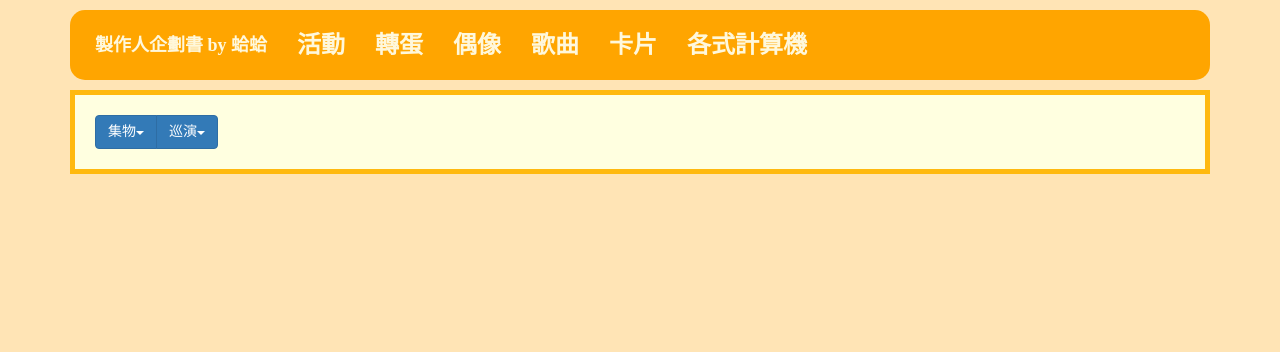
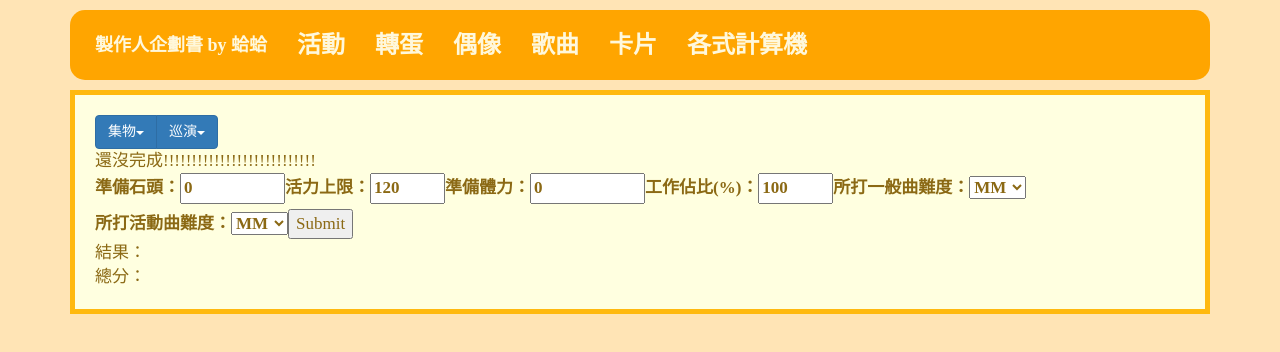
Before and after one commit to hakii6/mltw_web_app, a React (Create React App) app: page /cal/theater/1 in a window 1280 px wide. Shown: the top 352 px of the page. Built offline with nearby package versions, Linux system fonts and the light colour scheme; no server answers.

Commit message:
add theatercal

```diff
--- a/src/components/calculators/TheaterCal.js
+++ b/src/components/calculators/TheaterCal.js
@@ -4,27 +4,116 @@ class TheaterCal extends Component{
   constructor(props) {
     super(props);
     this.state = {
-      // value: 'Please write an essay about your favorite DOM element.'
+      stone: 0,
+      energy_limit: 120,
+      energy_extra: 0,
+      work: 100,
+      normal_diff: "MM",
+      event_diff: "MM"
     };
+    this.handleInputChange = this.handleInputChange.bind(this);
+    this.handleSubmit = this.handleSubmit.bind(this);
+  }
+  handleInputChange(event) {
+    const target = event.target;
+    const value = target.value;
+    const name = target.name;
+    this.setState({
+      [name]: value
+    });
+    // this.setState({stone: event.target.value});
+  }
+  handleSubmit(event) {
+    const normal_cost_dict = {'2M': 15, '2M+': 25, '4M': 20, '6M': 25, 'MM': 30}
+    const normal_pt_dict = {'2M': 35, '2M+': 62, '4M': 49, '6M': 64, 'MM': 85}
+    const normal_item_dict = {'2M': 35, '2M+': 62, '4M': 49, '6M': 64, 'MM': 85}
+    const event_pt_dict = {'2M': 269, '2M+': 447, '4M': 358, '6M': 447, 'MM': 537}
+    const event_cost_dict = {'2M': 90, '2M+': 150, '4M': 120, '6M': 150, 'MM': 180}
 
-    // this.handleChange = this.handleChange.bind(this);
-    this.handleSubmitA = this.handleSubmitA.bind(this);
-  }
-  handleSubmitA(event) {
-    // alert('An essay was submitted: ' + this.state.value);
+    const normal_cost = normal_cost_dict[this.state.normal_diff];
+    const normal_pt = normal_pt_dict[this.state.normal_diff];
+    const normal_item = normal_item_dict[this.state.normal_diff];
+
+    const event_cost = event_cost_dict[this.state.event_diff];
+    const event_pt = event_pt_dict[this.state.event_diff];
+
+
+
+    var energy_total = parseInt(this.state.stone / 50) * this.state.energy_limit + this.state.energy_extra;
+    var energy_on_work = parseInt(energy_total * this.state.work) / 100;
+    var energy_on_live = parseInt(energy_total - energy_on_work);
+
+    var item_get = parseInt((energy_on_work * 0.7 + energy_on_live * 1) / normal_cost) * normal_item ;
+    var point_on_normal = item_get;
+    var point_on_event = parseInt(item_get * event_pt) / event_cost;
+
+    var point_total = parseInt(point_on_normal + point_on_event);
+
+    this.setState({
+      result: point_total
+    });
+
+
     event.preventDefault();
   }
   render() {
-    const normal_pt = {'2M': 35, '2M+': 62, '4M': 49, '6M': 64, 'MM': 85}
-    const normal_item = {'2M': 35, '2M+': 62, '4M': 49, '6M': 64, 'MM': 85}
-    const event_pt = {'2M': 269, '2M+': 447, '4M': 358, '6M': 447, 'MM': 537}
-    const event_cost = {'2M': 90, '2M+': 150, '4M': 120, '6M': 150, 'MM': 180}
+
     // console.log(pt)
 
 		return (
-      <form onSubmit={this.handleSubmitA}>
+      <div>
+        還沒完成!!!!!!!!!!!!!!!!!!!!!!!!!!!
+        <form onSubmit={this.handleSubmit}>
+          <label>
+            準備石頭：
+            <input type="number" name="stone" value={this.state.stone} onChange={this.handleInputChange} min="0" max="999999"/>
+          </label>
 
-      </form>
+          <label>
+            活力上限：
+            <input type="number" name="energy_limit" value={this.state.energy_limit} onChange={this.handleInputChange} min="0" max="240"/>
+          </label>
+
+          <label>
+            準備體力：
+            <input type="number" name="energy_extra" value={this.state.energy_extra} onChange={this.handleInputChange} min="0" max="9999999"/>
+          </label>
+
+          <label>
+            工作佔比(%)：
+            <input type="number" name="work" value={this.state.work} onChange={this.handleInputChange} min="0" max="100"/>
+          </label>
+
+          <label>
+            所打一般曲難度：
+            <select name="normal_diff" value={this.state.normal_diff} onChange={this.handleInputChange}>
+              <option value="2M">2M</option>
+              <option value="2M+">2M+</option>
+              <option value="4M">4M</option>
+              <option value="6M">6M</option>
+              <option value="MM">MM</option>
+            </select>
+          </label>
+
+          <label>
+            所打活動曲難度：
+            <select name="event_diff" value={this.state.event_diff} onChange={this.handleInputChange}>
+              <option value="2M">2M</option>
+              <option value="2M+">2M+</option>
+              <option value="4M">4M</option>
+              <option value="6M">6M</option>
+              <option value="MM">MM</option>
+            </select>
+          </label>
+          <input type="submit" value="Submit" />
+
+        </form>
+
+        <div>
+          結果：
+          <div>總分：{this.state.result}</div>
+        </div>
+      </div>
 		);
 	}
 }
```
Also changed, not shown: 1 other file (tests, documents, lock files or other folders).
